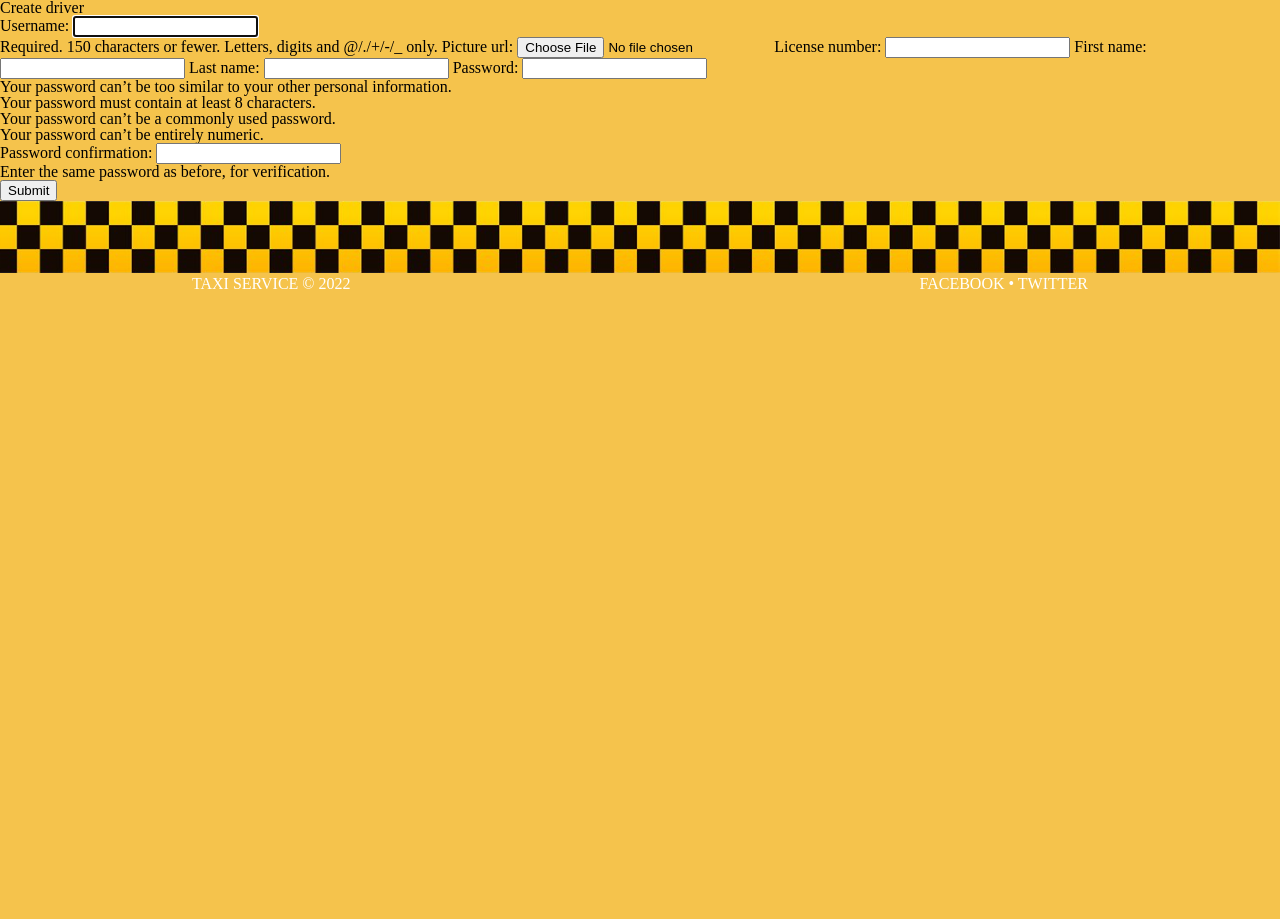
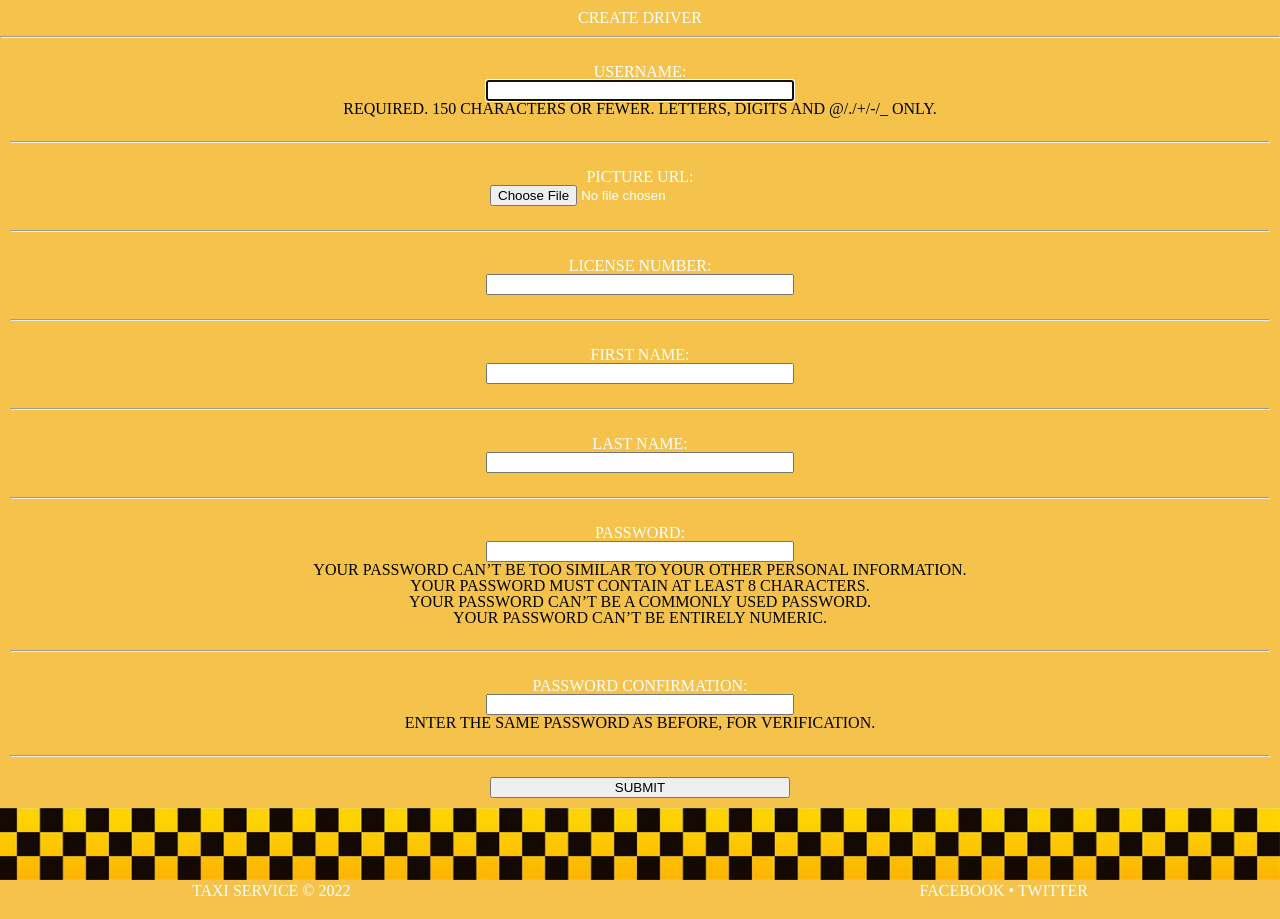
Before and after one commit to volodymyr-vereshchak/taxi-service-render, a Django app: page /drivers/create/ in a window 1280 px wide. Shown: the part 134-1053 px from the top of the page. Before the commit the page ends 423 px from the top, so only its background shows below. Run offline with Django 4.2, Linux system fonts and the light colour scheme; a user stored in the database is signed in.

Commit message:
create/update forms

```diff
--- a/static/css/style.css
+++ b/static/css/style.css
@@ -77,6 +77,11 @@ table {
     text-transform: uppercase;
 }
 
+.text-black {
+    color: black;
+    text-transform: uppercase;
+}
+
 .text-center {
     text-align: center;
 }
@@ -141,6 +146,14 @@ table {
 
 .main {
     min-height: calc(100vh - 283px);
+}
+
+.main-create {
+    min-height: calc(100vh - 320px);
+}
+
+.main-create input {
+    width: 300px;
 }
 
 .main img {
@@ -252,3 +265,13 @@ table {
 .detail-size {
     min-height: calc(100vh - 286px);
 }
+
+.errorlist {
+    color: red;
+}
+
+#id_drivers {
+    width: fit-content;
+    text-align: left;
+    margin: 0 auto;
+}
--- a/templates/taxi/driver_form.html
+++ b/templates/taxi/driver_form.html
@@ -1,15 +1,20 @@
 {% extends "base.html" %}
 
 {% block content %}
-  <h1 class="align-center"  >Create driver</h1>
-  <div class="align-center">
-    <div></div>
-    <form action="" method="post" enctype="multipart/form-data" novalidate>
-      {% csrf_token %}
-      {{ form.as_table }}
-      <div></div>
-
-      <input type="submit" value="Submit" class="btn btn-primary">
-    </form>
-</div>
+  <h1 class="text text-center mrg-10">Create driver</h1>
+  <hr>
+    <div class="main-create text text-center">
+      <form action="" method="post" enctype="multipart/form-data" novalidate>
+        {% csrf_token %}
+        {% for field in form %}
+        <div class="mrg-10">
+          {{ field.errors }} <br>
+          {{ field.label_tag }} <br> {{ field  }} <br>
+          <div class="text-black">{{ field.help_text }}</div> <br>
+          <hr>
+        </div>
+        {% endfor %}
+        <input type="submit" value="Submit" class="text-black mrg-10">
+      </form>
+    </div>
 {% endblock %}
```
Also changed, not shown: templates/taxi/car_form.html (+16 -7 lines), templates/taxi/manufacturer_form.html (+16 -9 lines).
